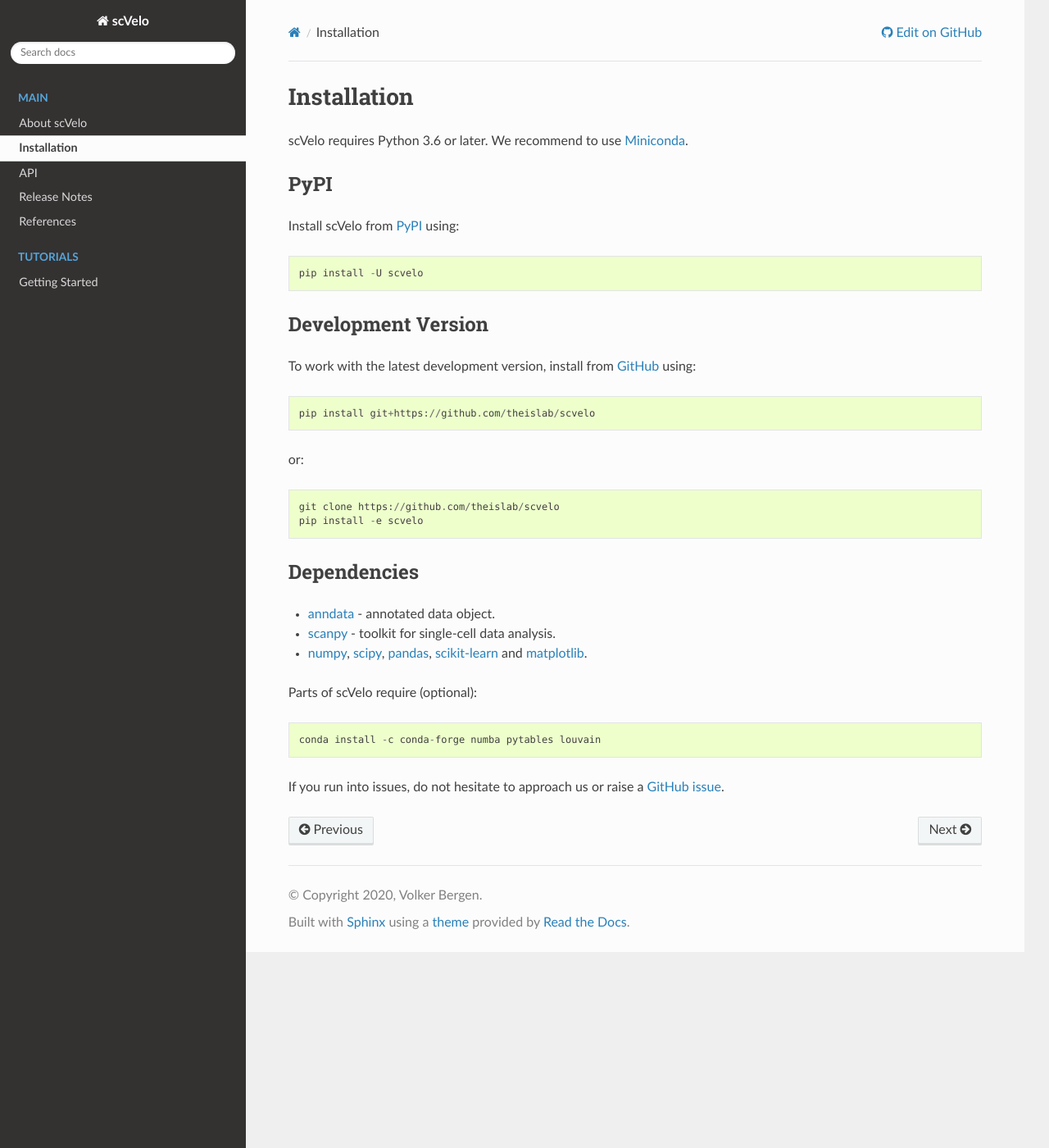
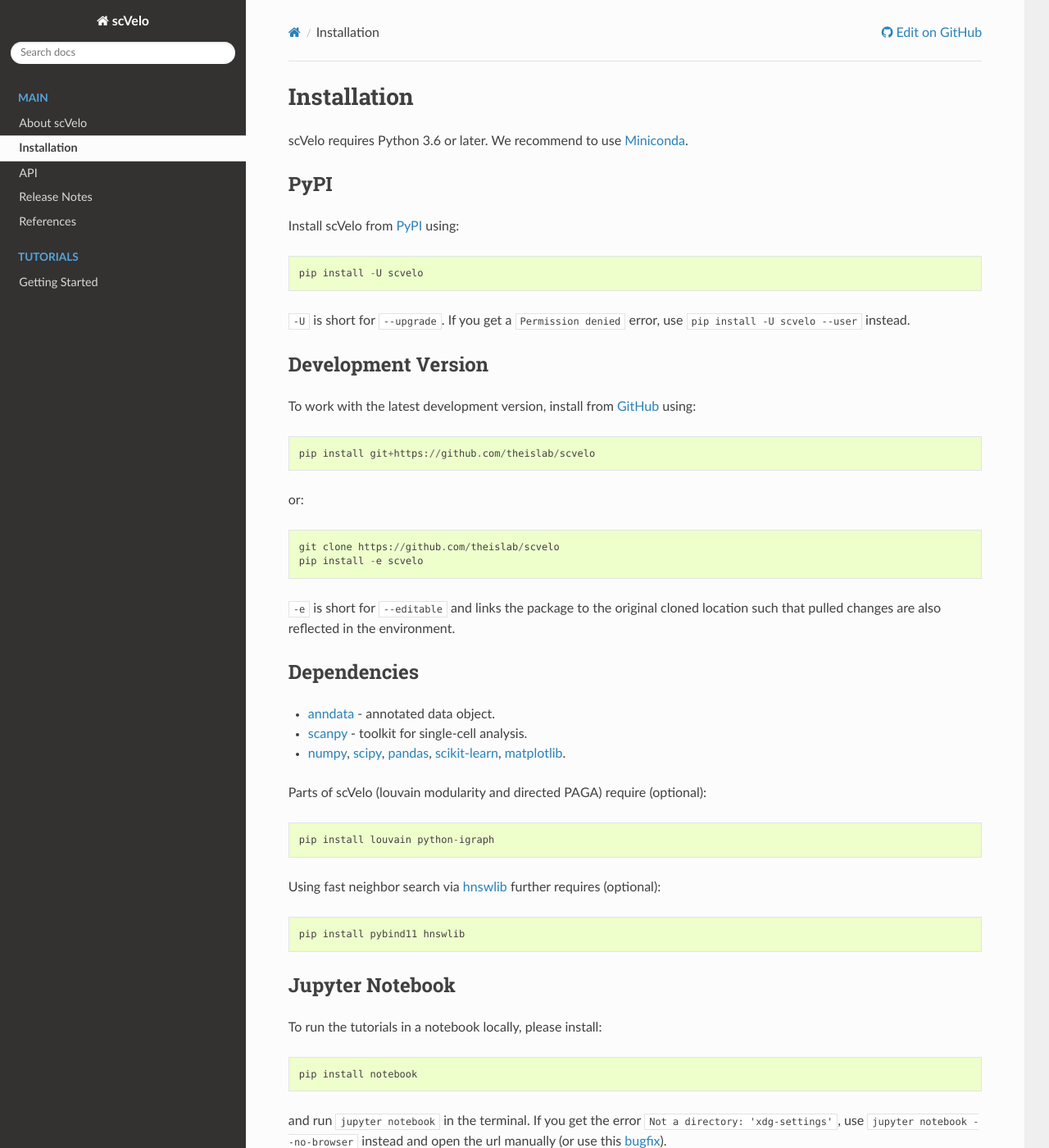
Before and after one commit to theislab/scvelo, a Sphinx documentation site: the page built from docs/source/installation.rst, in a window 1280 px wide and 1400 px high. Shown: the whole window at 82% size. Built offline with Sphinx 7.4.7 and the Read the Docs theme 2.0.0, drawn with Linux system fonts in a browser that asks for light colours; pages that are not in the unit, such as notebooks, are missing from menus; the version number could not be read and is left out.

Commit message:
add optional dependencies: louvain, igraph, hnswlib and notebook

```diff
--- a/docs/source/installation.rst
+++ b/docs/source/installation.rst
@@ -9,6 +9,9 @@
 Install scVelo from PyPI_ using::
 
     pip install -U scvelo
+
+``-U`` is short for ``--upgrade``.
+If you get a ``Permission denied`` error, use ``pip install -U scvelo --user`` instead.
 
 
 Development Version
@@ -23,18 +26,38 @@
     git clone https://github.com/theislab/scvelo
     pip install -e scvelo
 
+``-e`` is short for ``--editable`` and links the package to the original cloned
+location such that pulled changes are also reflected in the environment.
+
 
 Dependencies
 ^^^^^^^^^^^^
 
 - `anndata <https://anndata.readthedocs.io/>`_ - annotated data object.
-- `scanpy <https://scanpy.readthedocs.io/>`_ - toolkit for single-cell data analysis.
-- `numpy <https://docs.scipy.org/>`_, `scipy <https://docs.scipy.org/>`_, `pandas <https://pandas.pydata.org/>`_, `scikit-learn <https://scikit-learn.org/>`_ and `matplotlib <https://matplotlib.org/>`_.
+- `scanpy <https://scanpy.readthedocs.io/>`_ - toolkit for single-cell analysis.
+- `numpy <https://docs.scipy.org/>`_, `scipy <https://docs.scipy.org/>`_, `pandas <https://pandas.pydata.org/>`_, `scikit-learn <https://scikit-learn.org/>`_, `matplotlib <https://matplotlib.org/>`_.
 
 
-Parts of scVelo require (optional)::
+Parts of scVelo (louvain modularity and directed PAGA) require (optional)::
 
-    conda install -c conda-forge numba pytables louvain
+    pip install louvain python-igraph
+
+
+Using fast neighbor search via `hnswlib <https://github.com/nmslib/hnswlib>`_ further requires (optional)::
+
+    pip install pybind11 hnswlib
+
+
+Jupyter Notebook
+^^^^^^^^^^^^^^^^
+
+To run the tutorials in a notebook locally, please install::
+
+   pip install notebook
+
+and run ``jupyter notebook`` in the terminal. If you get the error ``Not a directory: 'xdg-settings'``,
+use ``jupyter notebook --no-browser`` instead and open the url manually (or use this
+`bugfix <https://github.com/jupyter/notebook/issues/3746#issuecomment-444957821>`_).
 
 
 If you run into issues, do not hesitate to approach us or raise a `GitHub issue`_.
```
